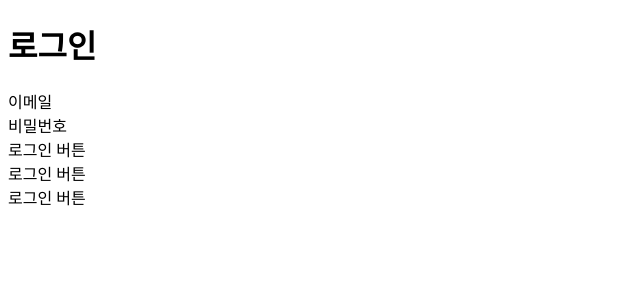
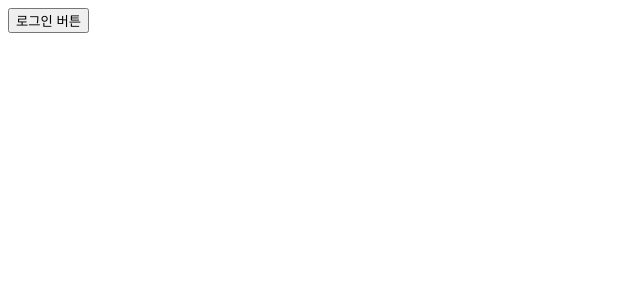
Before and after one commit to hole-in-one-early-bird/recruitime-frontend-react, a React (Create React App) app: page /signin in a window 1280 px wide. Shown: the top 300 px of the page, without its empty margins (0-640 px from the left). Built offline with nearby package versions, Linux system fonts and the light colour scheme.

Commit message:
#1 feat:signin&signup 로직 작성

```diff
--- /dev/null
+++ b/src/features/auth/hook/useSignInMutation.ts
@@ -0,0 +1,17 @@
+import { useMutation } from '@tanstack/react-query';
+import { authService } from 'features/auth/api/authService';
+import { useNavigate } from 'react-router-dom';
+
+export const useSignInMutation = () => {
+  const navigate = useNavigate();
+  return useMutation({
+    mutationFn: authService.signIn,
+    onSuccess: (data) => {
+      console.log('성공', data);
+      navigate('');
+    },
+    onError: (error) => {
+      console.error('실패', error);
+    },
+  });
+};
--- /dev/null
+++ b/src/features/auth/index.ts
@@ -0,0 +1,2 @@
+export { useSignUpMutation } from './hook/useSignUpMutation';
+export { useSignInMutation } from './hook/useSignInMutation';
--- a/src/pages/signin/ui/Page.tsx
+++ b/src/pages/signin/ui/Page.tsx
@@ -1,16 +1,18 @@
+import { useSignInMutation } from 'features/auth';
 import React from 'react';
-
+const mockData = {
+  email: 'asdf@naver.com',
+  password: 'juhee123',
+};
 export const SigninPage = () => {
+  const { mutate: signIn } = useSignInMutation();
+  const handleSubmit = (e: { preventDefault: () => void }) => {
+    e.preventDefault();
+    signIn(mockData);
+  };
   return (
     <div>
-      <h1>로그인</h1>
-      <div>이메일</div>
-      <div>비밀번호</div>
-      <div>로그인 버튼</div>
-      <>
-        <div>로그인 버튼</div>
-        <div>로그인 버튼</div>
-      </>
+      <button onClick={handleSubmit}>로그인 버튼</button>
     </div>
   );
 };
--- a/src/pages/signup/ui/Page.tsx
+++ b/src/pages/signup/ui/Page.tsx
@@ -1,12 +1,14 @@
+import { useSignUpMutation } from 'features/auth';
 import React from 'react';
 const mockData = {
   email: 'asdf@naver.com',
   password: 'juhee123',
 };
 export const SignupPage = () => {
-  //const { mutate, signUp, isLoading } = useSignUpMutation();
+  const { mutate: signUp } = useSignUpMutation();
   const handleSubmit = (e: { preventDefault: () => void }) => {
     e.preventDefault();
+    signUp(mockData);
   };
   return (
     <div>
```
Also changed, not shown: src/features/auth/hook/useSignUpMutation.ts (renamed from src/features/auth/signup/hook/useSignUpMutation.ts), src/features/auth/signup/index.ts (deleted), 1 other file (tests, documents, lock files or other folders).
